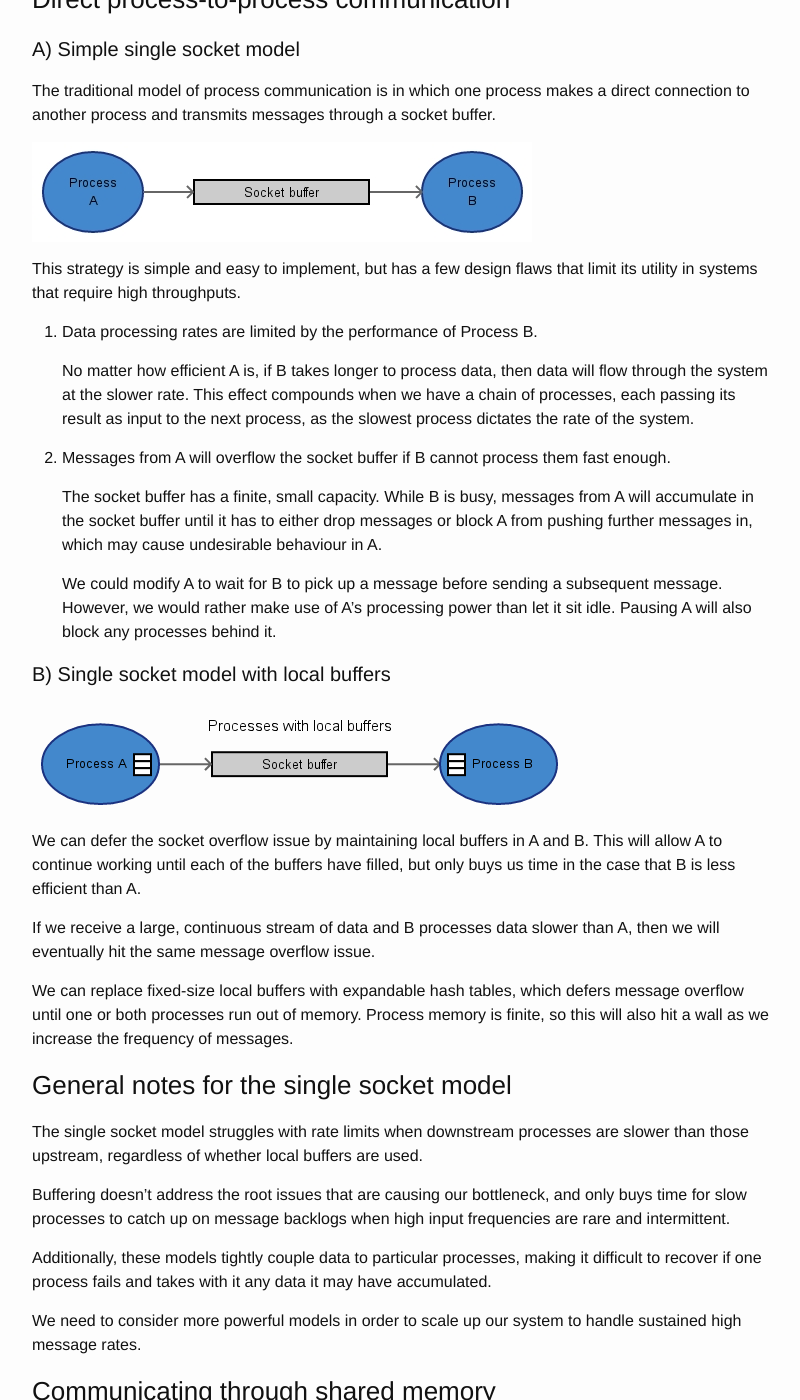
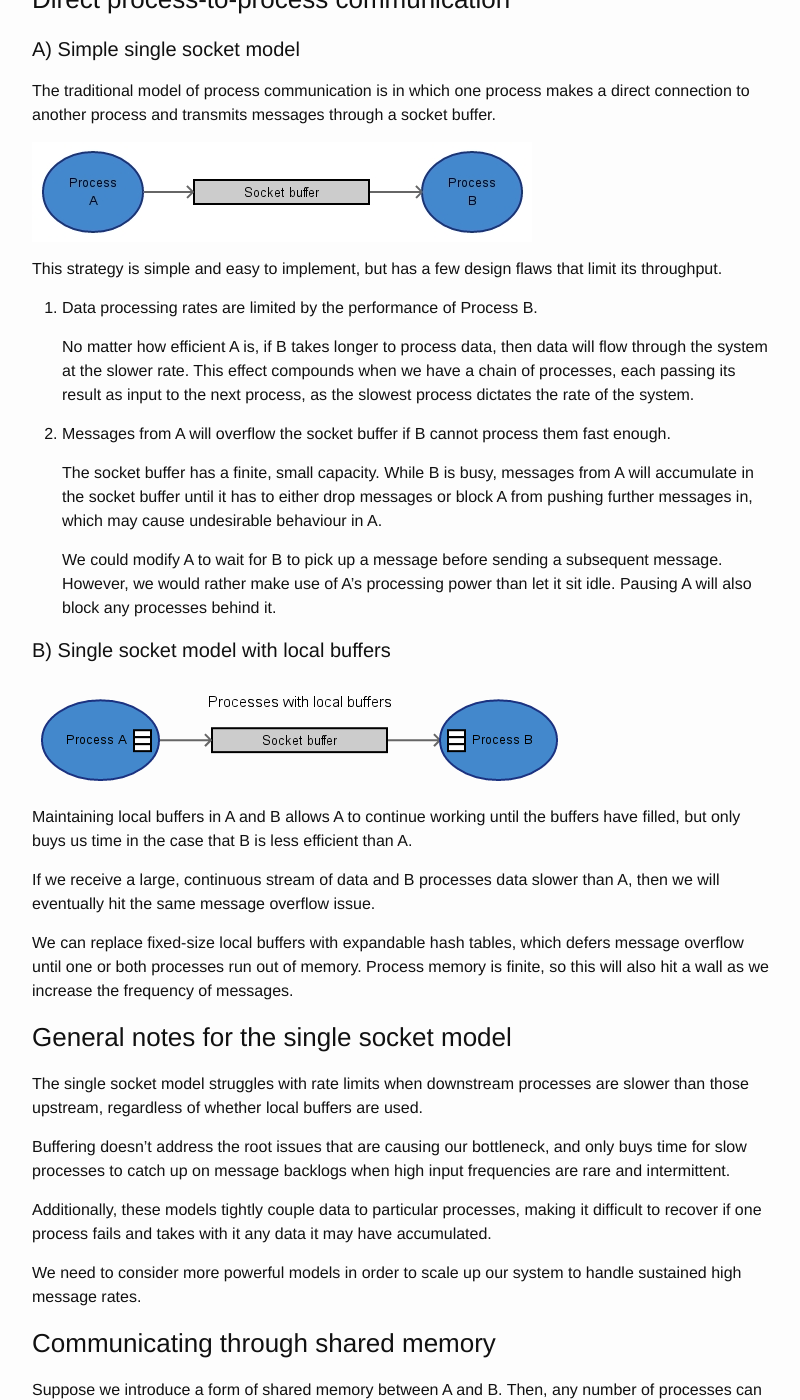
Before and after one commit to msayson/msayson.github.io, a Jekyll site: the page built from _posts/2017-04-04-scalability-of-data-processing.markdown, in a window 1280 px wide and 1400 px high, scrolled down 511 px. Shown: the whole window, without its empty margins (238-1038 px from the left). Built offline with Jekyll 4.4.1, drawn with Linux system fonts in a browser that asks for light colours.

Commit message:
Updated scalability of data processing post

```diff
--- a/_posts/2017-04-04-scalability-of-data-processing.markdown
+++ b/_posts/2017-04-04-scalability-of-data-processing.markdown
@@ -25,7 +25,7 @@ The traditional model of process communication is in which one process makes a d
 
 ![alt text](/images/20170404_singleSocket.jpg "Sending data from one process to another through a socket")
 
-This strategy is simple and easy to implement, but has a few design flaws that limit its utility in systems that require high throughputs.
+This strategy is simple and easy to implement, but has a few design flaws that limit its throughput.
 
 1. Data processing rates are limited by the performance of Process B.
 
@@ -41,7 +41,7 @@ This strategy is simple and easy to implement, but has a few design flaws that l
 
 ![alt text](/images/20170404_singleSocketWithLocalBuffers.png "Sending data from one process to another through a socket, where each process has a local buffer")
 
-We can defer the socket overflow issue by maintaining local buffers in A and B.  This will allow A to continue working until each of the buffers have filled, but only buys us time in the case that B is less efficient than A.
+Maintaining local buffers in A and B allows A to continue working until the buffers have filled, but only buys us time in the case that B is less efficient than A.
 
 If we receive a large, continuous stream of data and B processes data slower than A, then we will eventually hit the same message overflow issue.
 
```
